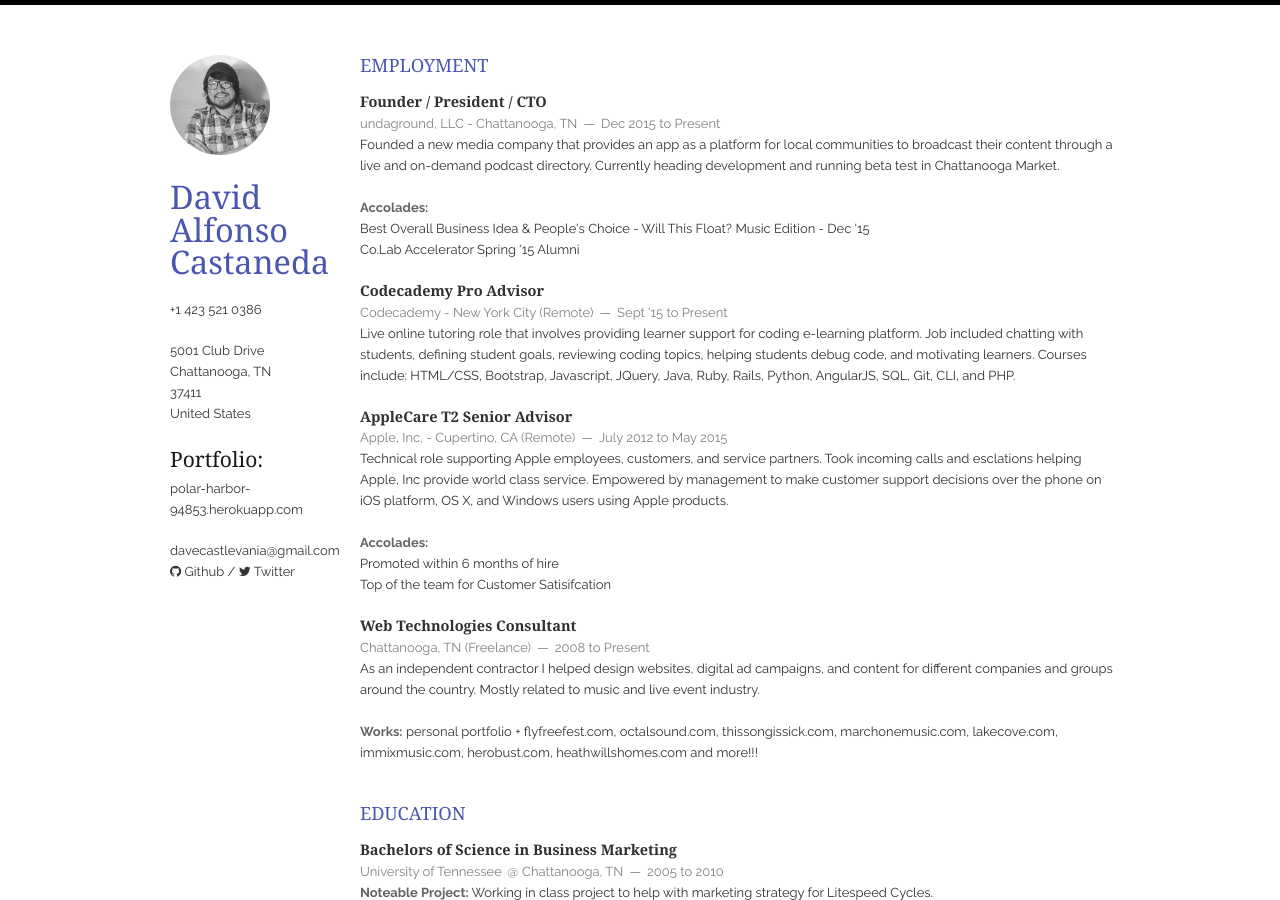
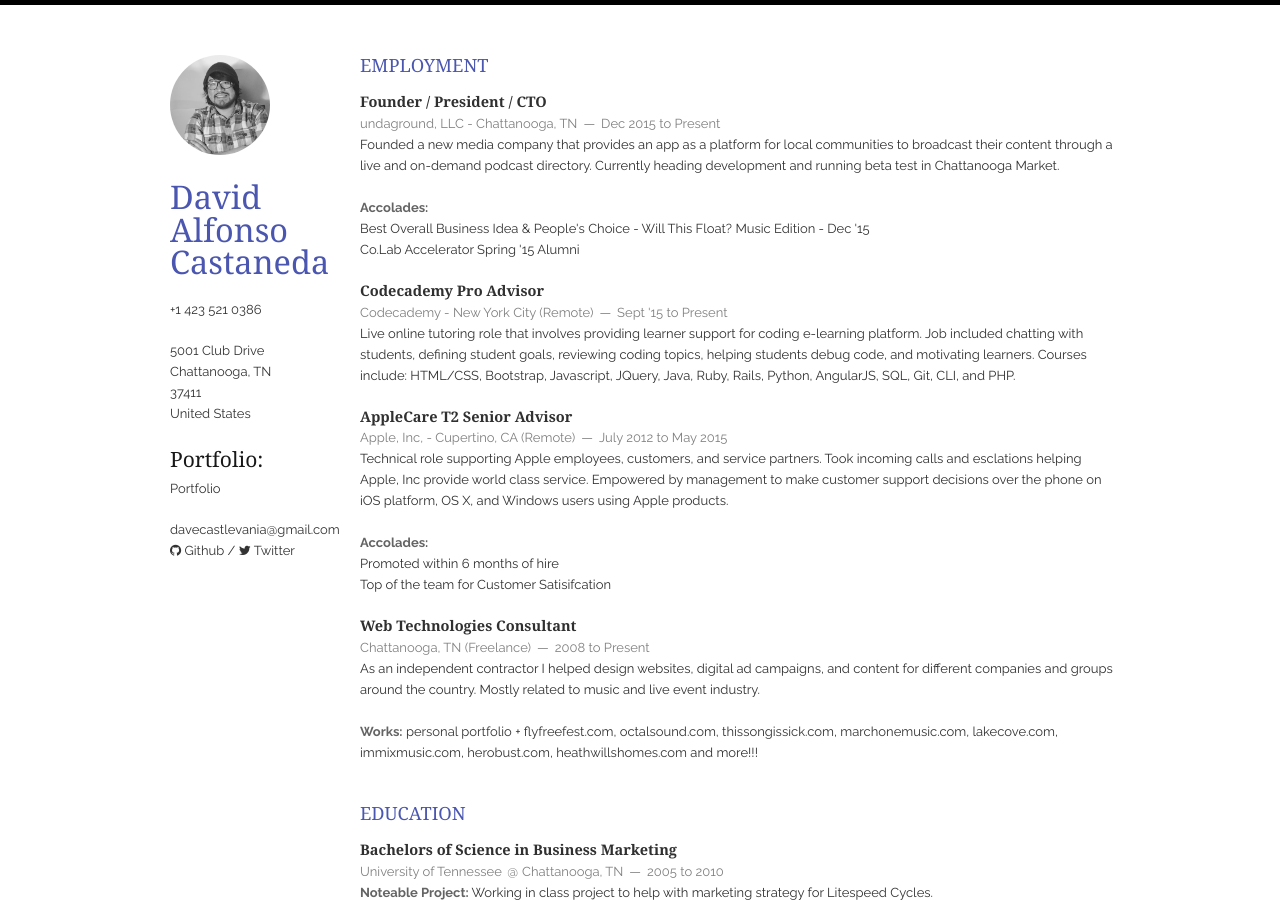
Before and after one commit to davecastlevania/davecastlevania.github.io, a Jekyll site: the page built from index.html, in a window 1280 px wide and 900 px high. Built offline with Jekyll 4.4.1, drawn with Linux system fonts in a browser that asks for light colours; nearby versions of some CDN libraries; Markdown is read by kramdown in place of the engine named in the settings; the list of posts is cut into pages by our own code.

Commit message:
added portfolio links 2

```diff
--- a/_config.yml
+++ b/_config.yml
@@ -18,8 +18,8 @@ title: David Alfonso Castaneda's Resume
 name: David Alfonso Castaneda
 email: davecastlevania@gmail.com
 email_full: mailto:davecastlevania@gmail.com
-website: polar-harbor-94853.herokuapp.com
-website_full: https://davecastlevania.github.io/
+website: Portfolio
+website_full: https://polar-harbor-94853.herokuapp.com
 github: davecastlevania
 twitter: davecastlevania
 tel: +1 423 521 0386
```
